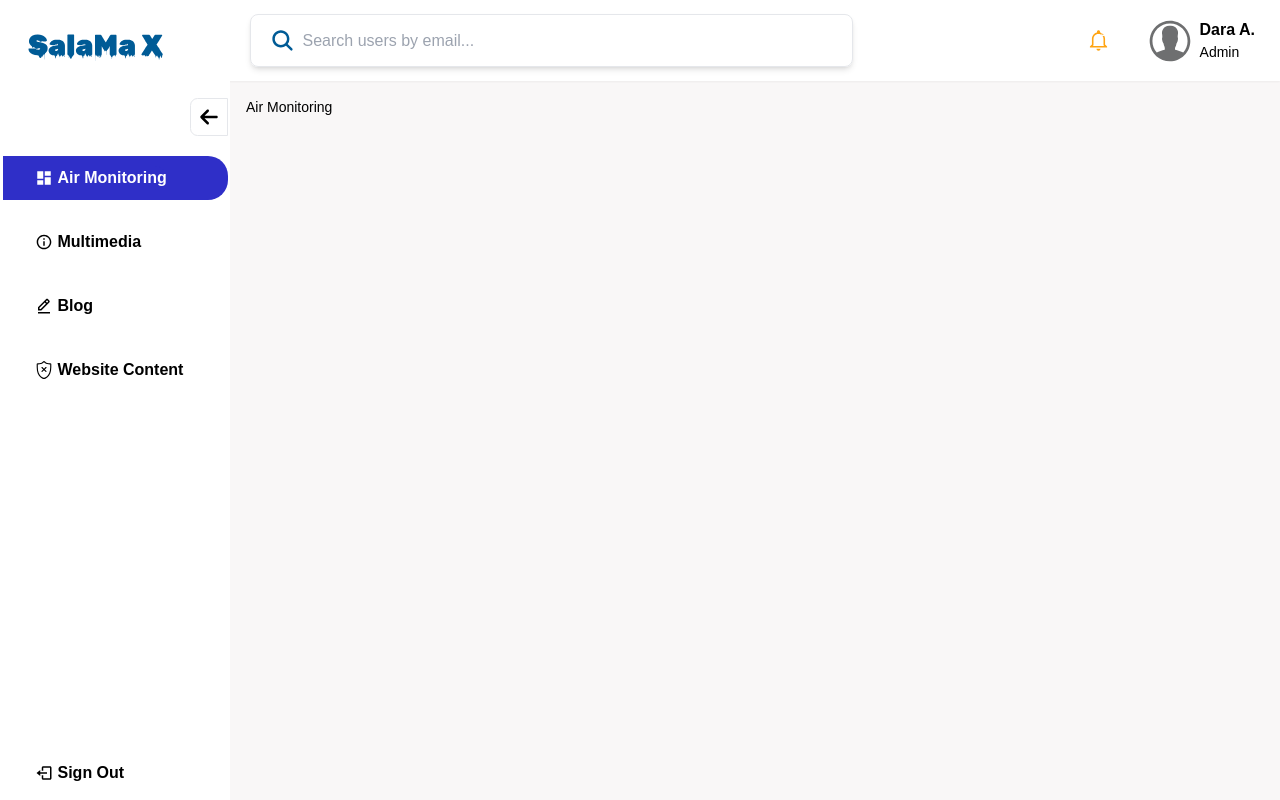
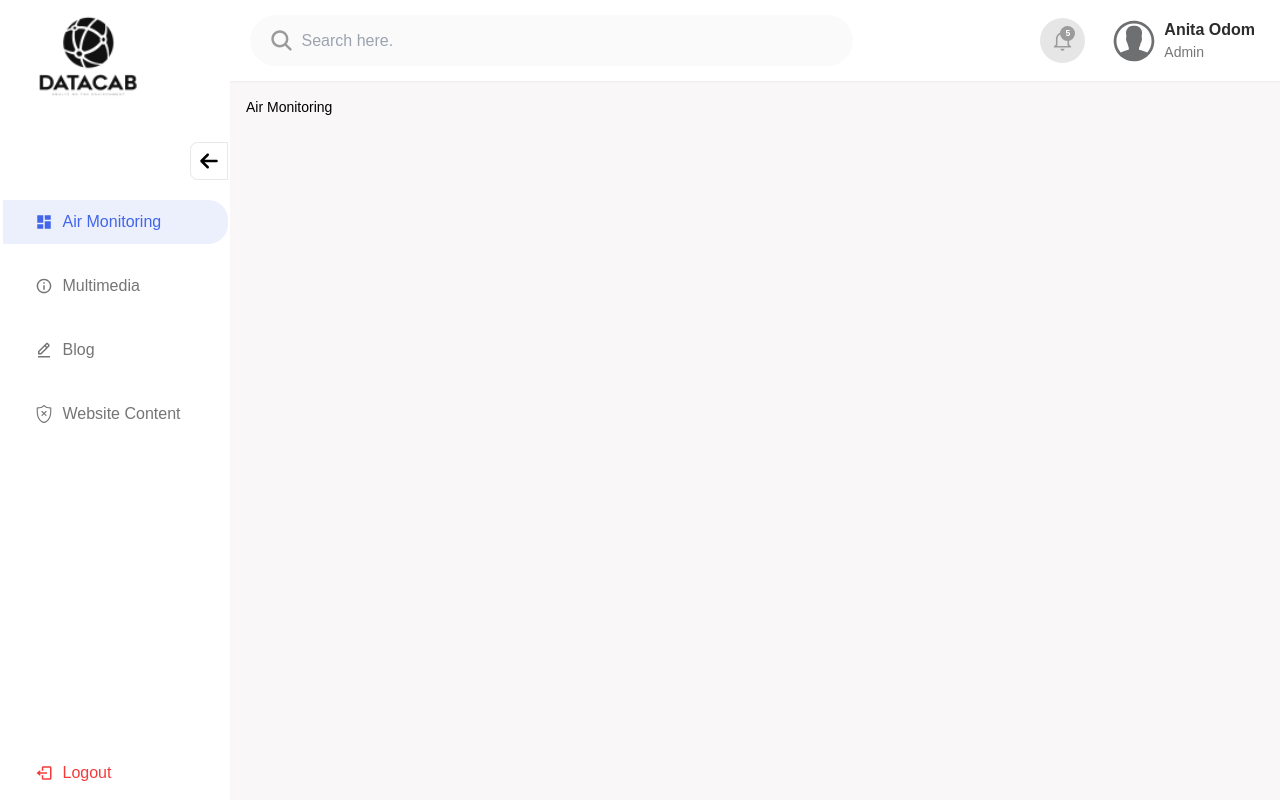
Before and after one commit to specpelz/DC_Admin, a React (Vite) app: page /admin in a window 1280 px wide. Built offline with nearby package versions, Linux system fonts and the light colour scheme.

Commit message:
modifications to dashboard layout

```diff
--- a/src/components/Nav/MobileNav.tsx
+++ b/src/components/Nav/MobileNav.tsx
@@ -1,7 +1,7 @@
 import { useState } from "react";
 import { Link } from "react-router-dom";
 import { FaTimes } from "react-icons/fa";
-import logo from "@assets/images/logo.svg";
+import logo from "@assets/images/datacablogo.svg";
 import signout from "@assets/images/signout.svg";
 import user from "@assets/images/userr.svg";
 import { FaBarsStaggered } from "react-icons/fa6";
--- a/src/components/commons/headings/H5Heading.tsx
+++ b/src/components/commons/headings/H5Heading.tsx
@@ -2,7 +2,7 @@ import { HeadingTextProps } from "../../../types/Heading";
 
 
 const H5Heading: React.FC<HeadingTextProps> = ({ title }) => {
-  return <h5 className="text-[1.4rem] md:text-[1.6rem] font-bold">{title}</h5>;
+  return <h5 className="text-[1.4rem] md:text-[1.6rem] font-[600] text-BrandBlack1">{title}</h5>;
 };
 
 export default H5Heading;
--- a/src/components/commons/headings/PText.tsx
+++ b/src/components/commons/headings/PText.tsx
@@ -9,7 +9,7 @@ interface TextProps {
 
 const PText: React.FC<TextProps> = ({
   text,
-  className = `text-[1.2rem] md:text-[1.4rem] text-BrandText`,
+  className = `text-[1.2rem] md:text-[1.4rem] text-BrandTextColor`,
 }) => {
   return <p className={className}>{text}</p>;
 };
--- a/src/components/commons/input/index.tsx
+++ b/src/components/commons/input/index.tsx
@@ -4,19 +4,21 @@ interface InputWithIconProps {
   icon: ReactNode;
   iconPosition?: "left" | "right";
   placeholder: string;
+  className?: string;
 }
 
 const Input: React.FC<InputWithIconProps> = ({
   icon,
   iconPosition = "left",
   placeholder,
+  className
 }) => {
   return (
-    <div className="flex space-x-3 items-center border px-[1.9rem] py-[1.3rem] rounded-[0.8rem] shadow-md shadow-BrandBg w-full">
+    <div className={`flex space-x-3 items-center px-[1.9rem] py-[1.3rem]  w-full ${className}`}>
       {iconPosition === "left" && <div className="">{icon}</div>}
       <input
         type="text"
-        className="text-[#000] text-[1.6rem] outline-none w-[100%]"
+        className="text-[#000] bg-BrandLightGray text-[1.6rem] outline-none w-[100%]"
         placeholder={placeholder}
       />
       {iconPosition === "right" && <div className="">{icon}</div>}
--- a/src/components/dashboard/Navbar.tsx
+++ b/src/components/dashboard/Navbar.tsx
@@ -33,17 +33,18 @@ const Navbar: React.FC<{ activeTab: string; collapsed: boolean }> = ({
           </h1> */}
 
           <Input
-            icon={<IoSearch color="#005B96" size={25} />}
-            placeholder="Search users by email..."
+            icon={<IoSearch color="#9B9B9B" size={25} />}
+            placeholder="Search here."
             iconPosition="left"
+            className="rounded-[3rem] bg-BrandLightGray "
           />
         </div>
 
         <div className="flex items-center gap-[2.4rem] cursor-pointer ">
-          <div className=" bg-BrandLightPink p-4 rounded-[0.8rem]">
+          <div className=" bg-BrandGray p-4 rounded-full">
             <div className="relative">
-              <IoMdNotificationsOutline size={25} color="#FFA412" />
-              <span className="absolute -top-1 right-0 bg-BrandRed rounded-full w-6 h-6 text-sm flex items-center justify-center text-[#fff] font-bold">
+              <IoMdNotificationsOutline size={25} color="#9B9B9B" />
+              <span className="absolute -top-1 right-0 bg-BrandBlack rounded-full w-6 h-6 text-sm flex items-center justify-center text-[#fff] font-bold">
                 5
               </span>
             </div>
@@ -51,7 +52,7 @@ const Navbar: React.FC<{ activeTab: string; collapsed: boolean }> = ({
           <div className="flex items-center gap-2">
             <IoIosContact size={50} color="#6e6f70" />
             <div className="hidden md:flex flex-col">
-              <H5Heading title="Dara A." />
+              <H5Heading title="Anita Odom" />
               <PText text="Admin" />
             </div>
           </div>
--- a/src/components/dashboard/Sidebar.tsx
+++ b/src/components/dashboard/Sidebar.tsx
@@ -1,6 +1,6 @@
 // import { logout } from "@api/data/authSlice";
 // import { useAppDispatch } from "@api/data/store";
-import Logo from "@assets/images/logo.svg";
+import Logo from "@assets/images/datacablogo.svg";
 import CloseLogo from "@assets/images/salama.png";
 import React, { Dispatch, SetStateAction } from "react";
 import { BiEditAlt, BiLogOut } from "react-icons/bi";
@@ -39,7 +39,11 @@ const SideBar: React.FC<SideBarProps> = ({
     >
       <div>
         <Link to="/">
-          <div className={`my-[2rem] px-10 cursor-pointer`}>
+          <div
+            className={`${
+              collapsed ? "mt-[2rem]" : "mb-[2rem]"
+            } px-10 cursor-pointer`}
+          >
             <img src={collapsed ? CloseLogo : Logo} alt="Logo" />
           </div>
         </Link>
@@ -51,7 +55,9 @@ const SideBar: React.FC<SideBarProps> = ({
         >
           <div
             onClick={handleCollapseToggle}
-            className="flex justify-end cursor-pointer mt-5"
+            className={`flex justify-end cursor-pointer ${
+              collapsed ? "mt-5" : "mt-0"
+            } `}
           >
             <div className="border p-[0.8rem] rounded-l-xl">
               {collapsed ? (
@@ -66,31 +72,33 @@ const SideBar: React.FC<SideBarProps> = ({
           <Link
             to="/admin"
             className={`flex gap-2 items-center cursor-pointer pl-[3.2rem] pr-[2rem]  py-[1rem] ${
-              activeTab === "/admin" && "bg-BrandPrimary  rounded-r-[2rem]"
+              activeTab === "/admin" && "bg-BrandLightPrimary  rounded-r-[2rem]"
             }`}
           >
             {collapsed ? (
               <div className=" pr-[2rem] ">
                 <MdDashboard
                   size={18}
-                  color={`${activeTab === "/admin" ? "#fff" : "#000"} `}
+                  color={`${activeTab === "/admin" ? "#4165EB" : "#757575"} `}
                 />
               </div>
             ) : (
               <div
-                className={`flex gap-2 items-center cursor-pointer  ${
-                  activeTab === "/admin" && "bg-BrandPrimary  rounded-r-[2rem]"
+                className={`flex gap-[1rem] items-center cursor-pointer  ${
+                  activeTab === "/admin" && " rounded-r-[2rem]"
                 }`}
               >
                 {" "}
                 <MdDashboard
                   size={18}
-                  color={`${activeTab === "/admin" ? "#fff" : "#000"} `}
+                  color={`${activeTab === "/admin" ? "#4165EB" : "#757575"} `}
                 />
                 <h2
                   className={`${
-                    activeTab === "/admin" ? "text-[#fff]" : "text-[#000]"
-                  } text-[1.6rem] font-[600] `}
+                    activeTab === "/admin"
+                      ? "text-BrandPrimary"
+                      : "text-BrandTextColor"
+                  } text-[1.6rem] font-[500] `}
                 >
                   Air Monitoring
                 </h2>
@@ -103,7 +111,7 @@ const SideBar: React.FC<SideBarProps> = ({
             to="/admin/multimedia"
             className={`flex gap-2 items-center cursor-pointer pl-[3.2rem] pr-[2rem]  ${
               activeTab === "/admin/multimedia" &&
-              "bg-BrandPrimary  rounded-r-[2rem]"
+              "bg-BrandLightPrimary  rounded-r-[2rem]"
             }`}
           >
             {collapsed ? (
@@ -111,30 +119,29 @@ const SideBar: React.FC<SideBarProps> = ({
                 <IoMdInformationCircleOutline
                   size={18}
                   color={`${
-                    activeTab === "/admin/multimedia" ? "#fff" : "#000"
+                    activeTab === "/admin/multimedia" ? "#4165EB" : "#757575"
                   } `}
                 />
               </div>
             ) : (
               <div
-                className={`flex gap-2 items-center cursor-pointer  py-[1rem] ${
-                  activeTab === "/admin/multimedia" &&
-                  "bg-BrandPrimary  rounded-r-[2rem]"
+                className={`flex gap-[1rem] items-center cursor-pointer  py-[1rem] ${
+                  activeTab === "/admin/multimedia" && "  rounded-r-[2rem]"
                 }`}
               >
                 {" "}
                 <IoMdInformationCircleOutline
                   size={18}
                   color={`${
-                    activeTab === "/admin/multimedia" ? "#fff" : "#000"
+                    activeTab === "/admin/multimedia" ? "#4165EB" : "#757575"
                   } `}
                 />
                 <h2
                   className={`${
                     activeTab === "/admin/multimedia"
-                      ? "text-[#fff]"
-                      : "text-[#000]"
-                  } text-[1.6rem] font-[600] `}
+                      ? "text-BrandPrimary"
+                      : "text-BrandTextColor"
+                  } text-[1.6rem] font-[500] `}
                 >
                   Multimedia
                 </h2>
@@ -146,32 +153,38 @@ const SideBar: React.FC<SideBarProps> = ({
           <Link
             to="/admin/blog"
             className={`flex gap-2 items-center cursor-pointer pl-[3.2rem] pr-[2rem]  ${
-              activeTab === "/admin/blog" && "bg-BrandPrimary  rounded-r-[2rem]"
+              activeTab === "/admin/blog" &&
+              "bg-BrandLightPrimary  rounded-r-[2rem]"
             }`}
           >
             {collapsed ? (
               <div className=" pr-[2rem] py-[1rem]">
                 <BiEditAlt
                   size={18}
-                  color={`${activeTab === "/admin/blog" ? "#fff" : "#000"} `}
+                  color={`${
+                    activeTab === "/admin/blog" ? "#4165EB" : "#757575"
+                  } `}
                 />
               </div>
             ) : (
               <div
-                className={`flex gap-2 items-center cursor-pointer  py-[1rem] ${
-                  activeTab === "/admin/blog" &&
-                  "bg-BrandPrimary  rounded-r-[2rem]"
+                className={`flex gap-[1rem] items-center cursor-pointer  py-[1rem] ${
+                  activeTab === "/admin/blog" && " rounded-r-[2rem]"
                 }`}
               >
                 {" "}
                 <BiEditAlt
                   size={18}
-                  color={`${activeTab === "/admin/blog" ? "#fff" : "#000"} `}
+                  color={`${
+                    activeTab === "/admin/blog" ? "#4165EB" : "#757575"
+                  } `}
                 />
                 <h2
                   className={`${
-                    activeTab === "/admin/blog" ? "text-[#fff]" : "text-[#000]"
-                  } text-[1.6rem] font-[600] `}
+                    activeTab === "/admin/blog"
+                      ? "text-BrandPrimary"
+                      : "text-BrandTextColor"
+                  } text-[1.6rem] font-[500] `}
                 >
                   Blog
                 </h2>
@@ -184,34 +197,37 @@ const SideBar: React.FC<SideBarProps> = ({
             to="/admin/content"
             className={`flex gap-2 items-center cursor-pointer pl-[3.2rem] pr-[2rem]  ${
               activeTab === "/admin/content" &&
-              "bg-BrandPrimary  rounded-r-[2rem]"
+              "bg-BrandLightPrimary  rounded-r-[2rem]"
             }`}
           >
             {collapsed ? (
               <div className=" pr-[2rem] py-[1rem]">
                 <SlShield
                   size={18}
-                  color={`${activeTab === "/admin/content" ? "#fff" : "#000"} `}
+                  color={`${
+                    activeTab === "/admin/content" ? "#4165EB" : "#757575"
+                  } `}
                 />
               </div>
             ) : (
               <div
-                className={`flex gap-2 items-center cursor-pointer  py-[1rem] ${
-                  activeTab === "/admin/content" &&
-                  "bg-BrandPrimary  rounded-r-[2rem]"
+                className={`flex gap-[1rem] items-center cursor-pointer  py-[1rem] ${
+                  activeTab === "/admin/content" && "  rounded-r-[2rem]"
                 }`}
               >
                 {" "}
                 <SlShield
                   size={18}
-                  color={`${activeTab === "/admin/content" ? "#fff" : "#000"} `}
+                  color={`${
+                    activeTab === "/admin/content" ? "#4165EB" : "#757575"
+                  } `}
                 />
                 <h2
                   className={`${
                     activeTab === "/admin/content"
-                      ? "text-[#fff]"
-                      : "text-[#000]"
-                  } text-[1.6rem] font-[600] `}
+                      ? "text-BrandPrimary"
+                      : "text-BrandTextColor"
+                  } text-[1.6rem] font-[500] `}
                 >
                   Website Content
                 </h2>
@@ -229,12 +245,10 @@ const SideBar: React.FC<SideBarProps> = ({
         {collapsed ? (
           <BiLogOut size={18} color="#000" />
         ) : (
-          <div className={`cursor-pointer flex gap-2 items-center  py-[1rem]`}>
+          <div className={`cursor-pointer flex gap-[1rem] items-center  py-[1rem]`}>
             {" "}
-            <BiLogOut size={18} color="#000" />
-            <h2 className="text-[1.6rem]  font-semibold text-[#000]">
-              Sign Out
-            </h2>
+            <BiLogOut size={18} color="#F33B3B" />
+            <h2 className="text-[1.6rem]  font-[500] text-BrandRed">Logout</h2>
           </div>
         )}
       </div>
--- a/tailwind.config.js
+++ b/tailwind.config.js
@@ -4,7 +4,14 @@ export default {
   theme: {
     extend: {
       colors: {
-        BrandPrimary: "#2F2FC8",
+        BrandPrimary: "#4165EB",
+        BrandLightPrimary: "#ECF0FD",
+        BrandRed: "#F33B3B",
+        BrandTextColor: "#757575",
+        BrandGray: "#E6E6E6",
+        BrandBlack: "#9B9B9B",
+        BrandBlack1: "#2C2C2C",
+        BrandLightGray: "#FAFAFA",
       },
     },
   },
```
Also changed, not shown: src/assets/images/datacablogo.svg (added).
